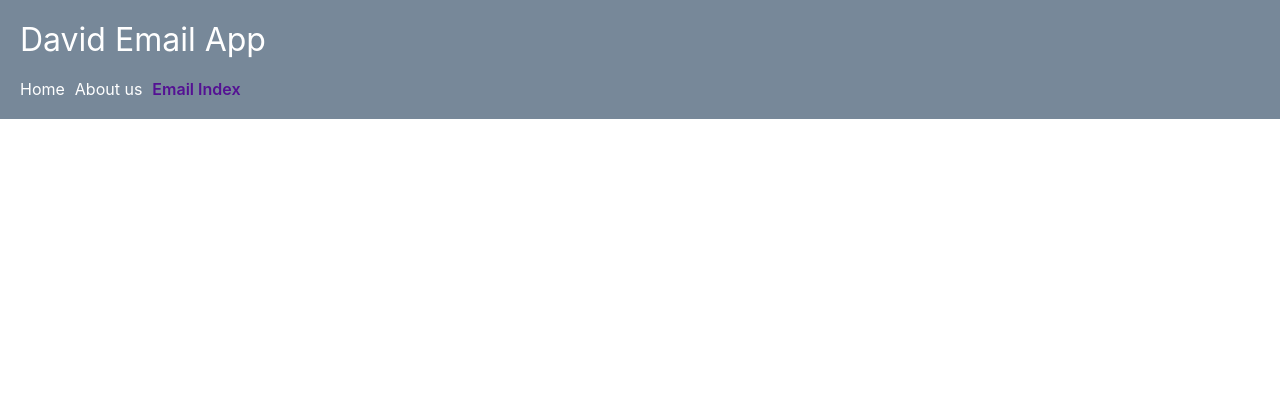
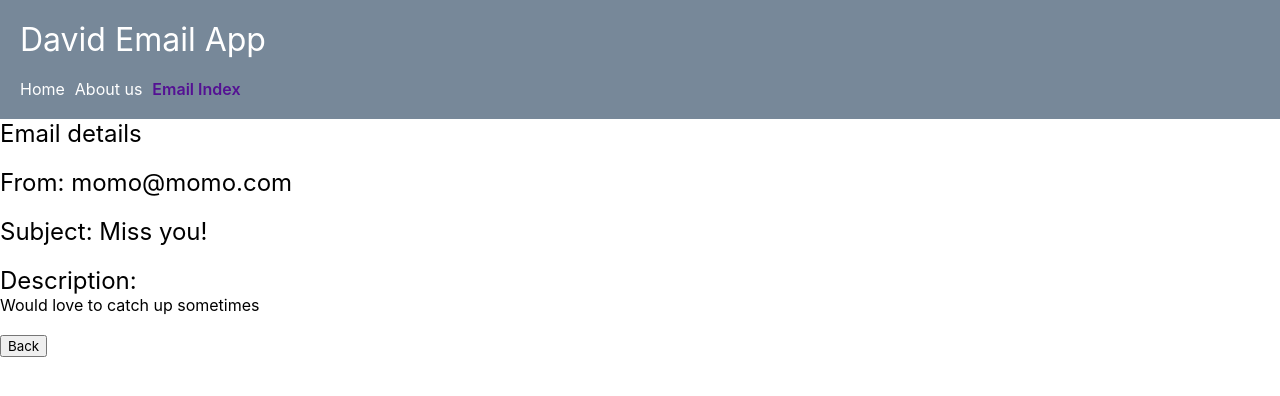
Before and after one commit to davids890/coding-academy-react-emailEx, a React (Vite) app: page /#/email_index/e101 in a window 1280 px wide. Shown: the top 396 px of the page. Built offline with nearby package versions, Linux system fonts and the light colour scheme.

Commit message:
finalize first implementation of pages, list, preview, details

```diff
--- /dev/null
+++ b/cmps/EmailDetails.jsx
@@ -0,0 +1,35 @@
+import { useEffect, useState } from "react"
+import { useParams } from "react-router"
+import { emailService } from "../src/services/email-service"
+import { Link } from "react-router-dom"
+
+
+export function EmailDetails() {
+    const [ email, setEmail ] = useState(null)
+    const { id } = useParams()
+
+    useEffect(() => {
+        loadEmail()
+        console.log('email: ', email);
+    }, [id])
+
+    async function loadEmail() {
+        const email = await emailService.getById(id)
+        setEmail(email)
+    }
+
+    if (!email) return <div>Loading...</div>
+
+    return <section className="email-details">
+        <h1>Email details</h1><br />
+        <h2>From: {email.from}</h2><br />
+        <h2>Subject: {email.subject}</h2><br />
+        <h2>Description:</h2>
+        <div>{email.body}</div><br />
+        <Link to="/email_index/" >
+            <button>Back</button>
+        </Link>
+    </section>
+
+
+}
--- /dev/null
+++ b/cmps/EmailList.jsx
@@ -0,0 +1,17 @@
+
+import { EmailPreview } from "./EmailPreview"
+import { Link } from "react-router-dom";
+
+
+export function EmailList({emailList}) {
+    console.log('emailList.map: ', emailList);
+    return <ul>
+        {emailList.map(email => (
+            <li key={email.id}>
+                <Link to={`/email_index/${email.id}`}>
+                    <EmailPreview emailItem={email} />
+                </Link>
+            </li>
+        ))}
+    </ul>
+    }
--- /dev/null
+++ b/cmps/EmailPreview.jsx
@@ -0,0 +1,11 @@
+
+
+export function EmailPreview({emailItem, OnDetails}) {
+
+
+    return <div>
+        <p onClick={OnDetails}>{emailItem.from.split('@')[0]}        <span style={{ fontWeight: 'bold' }}>{emailItem.subject}</span>          {emailItem.body}</p>
+    </div>
+    }
+
+//TODO: change to a table
--- a/pages/EmailIndex.jsx
+++ b/pages/EmailIndex.jsx
@@ -1,4 +1,37 @@
+import { useState, useEffect } from "react"
+import { Outlet } from "react-router-dom";
+
+
+import { EmailList } from "../cmps/EmailList"
+import { emailService } from "../src/services/email-service.js"
+
+
 
 export function EmailIndex() {
-    return <h1>Email Index page</h1>
+    const [ emailList, setEmails ] = useState([])
+    const [ filterBy, setFilterBy ] = useState(emailService.getDefaultFilter())
+
+    useEffect(() => {
+        loadEmails()
+    }, [filterBy])
+
+    async function loadEmails() {
+        try {
+            const emails = await emailService.query(filterBy)
+            setEmails(emails)
+        } catch (error) {
+            console.log(error);
+        }
+    }
+
+    return <section className="email-index">
+        <EmailList emailList={emailList}/>
+        <h1>Email Index page</h1>
+
+        <Outlet />
+    </section>
 }
+
+//TODO: implement: <EmailFilter>, <EmailFolderList>
+//TODO: aside bar EmailFolderList
+//TODO: limit number of words in the preview
--- a/src/App.jsx
+++ b/src/App.jsx
@@ -3,6 +3,7 @@ import { AppHeader } from "../cmps/AppHeader"
 import { Home } from "../pages/Home"
 import { About } from "../pages/About"
 import { EmailIndex } from "../pages/EmailIndex"
+import { EmailDetails } from "../cmps/EmailDetails"
 
 
 export function App() {
@@ -13,6 +14,7 @@ export function App() {
                 <Route path="/" element={<Home />} />
                 <Route path="/about" element={<About />} />
                 <Route path="/email_index" element={<EmailIndex />} />
+                    <Route path="/email_index/:id" element={<EmailDetails />} />
             </Routes>
         </main>
     </Router>
--- /dev/null
+++ b/src/services/email-service.js
@@ -0,0 +1,117 @@
+import { storageService } from './async-storage.service.js'
+import { utilService } from './util.service.js'
+
+export const emailService = {
+    query,
+    save,
+    remove,
+    getById,
+    getDefaultFilter,
+}
+
+const STORAGE_KEY = 'emails'
+
+_createEmails()
+
+function getById(id) {
+    return storageService.get(STORAGE_KEY, id)
+}
+
+function remove(id) {
+    return storageService.remove(STORAGE_KEY, id)
+}
+function save(emailToSave) {
+    // ? post vs get - overwrite vs update
+    return storageService.post(STORAGE_KEY, emailToSave)
+}
+
+function _createEmails() {
+    let emails = utilService.loadFromStorage(STORAGE_KEY)
+    if (!emails || !emails.length) {
+        emails = createDummyEmails()
+        utilService.saveToStorage(STORAGE_KEY, emails)
+    }
+}
+
+async function query(filterBy) {
+    let emails = await storageService.query(STORAGE_KEY)
+    // if (filterBy) {
+    //     var { type, maxBatteryStatus, minBatteryStatus, model } = filterBy
+    //     maxBatteryStatus = maxBatteryStatus || Infinity
+    //     minBatteryStatus = minBatteryStatus || 0
+    //     robots = robots.filter(robot => robot.type.toLowerCase().includes(type.toLowerCase()) && robot.model.toLowerCase().includes(model.toLowerCase())
+    //         && (robot.batteryStatus < maxBatteryStatus)
+    //         && robot.batteryStatus > minBatteryStatus)
+    // }
+    return emails
+}
+
+function getDefaultFilter() {
+    return null
+}
+
+function createDummyEmails() {
+    return [{
+            id: 'e101',
+            subject: 'Miss you!',
+            body: 'Would love to catch up sometimes',
+            isRead: false,
+            isStarred: false,
+            sentAt : 1551133930594,
+            removedAt : null, //for later use
+            from: 'momo@momo.com',
+            to: 'user@appsus.com'
+        },
+        {
+            id: 'e102',
+            subject: 'Miss you2!',
+            body: 'Would love to catch up sometimes2',
+            isRead: false,
+            isStarred: false,
+            sentAt : 1551133930594_2,
+            removedAt : null, //for later use
+            from: 'momo@momo_2.com',
+            to: 'user@appsus_2.com'
+            },
+    ]
+}
+
+
+// export const robotService = {
+//     // query,
+//     save,
+//     remove,
+//     getById,
+//     // createRobot,
+// }
+
+
+// function createRobot(model = '', type = '', batteryStatus = 100) {
+//     return {
+//         model,
+//         batteryStatus,
+//         type
+//     }
+// }
+
+// async function query(filterBy) {
+//     const robots = await storageService.query(STORAGE_KEY)
+//     if (filterBy) {
+//         var { type, maxBatteryStatus, minBatteryStatus, model } = filterBy
+//         maxBatteryStatus = maxBatteryStatus || Infinity
+//         minBatteryStatus = minBatteryStatus || 0
+//         robots = robots.filter(robot => robot.type.toLowerCase().includes(type.toLowerCase()) && robot.model.toLowerCase().includes(model.toLowerCase())
+//             && (robot.batteryStatus < maxBatteryStatus)
+//             && robot.batteryStatus > minBatteryStatus)
+//     }
+//     return robots
+// }
+
+// function save(emailToSave) {
+//     if (emailToSave.id) {
+//         return storageService.put(STORAGE_KEY, emailToSave)
+//     } else {
+//         emailToSave.isOn = false
+//         return storageService.post(STORAGE_KEY, robotToSave)
+//     }
+// }
```
